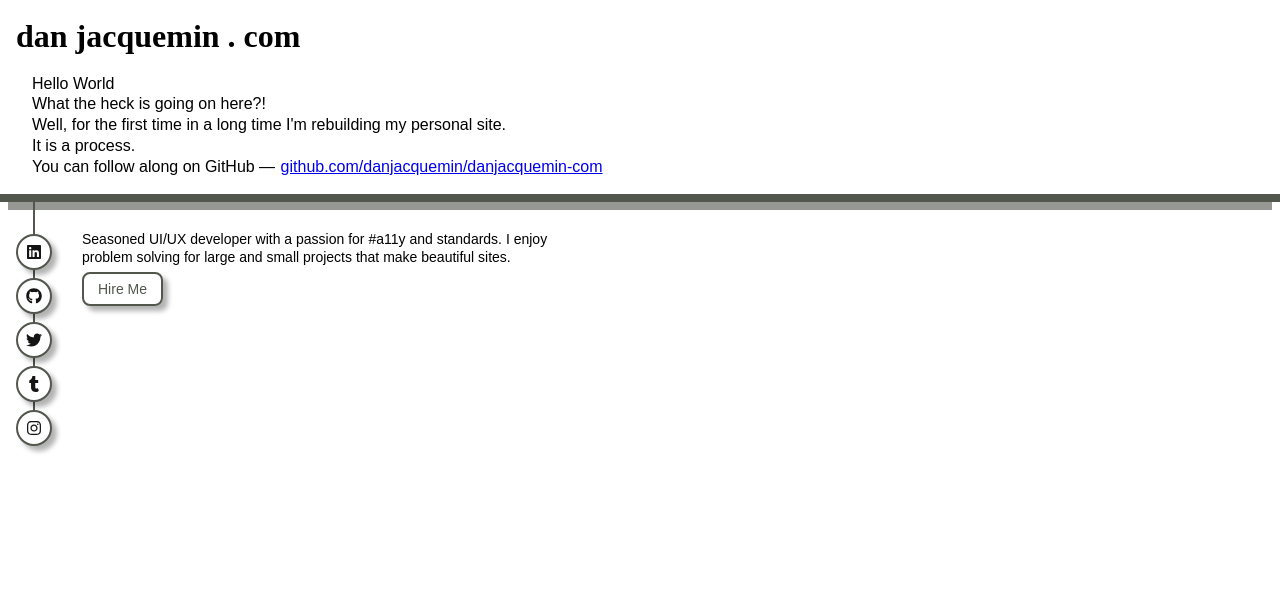
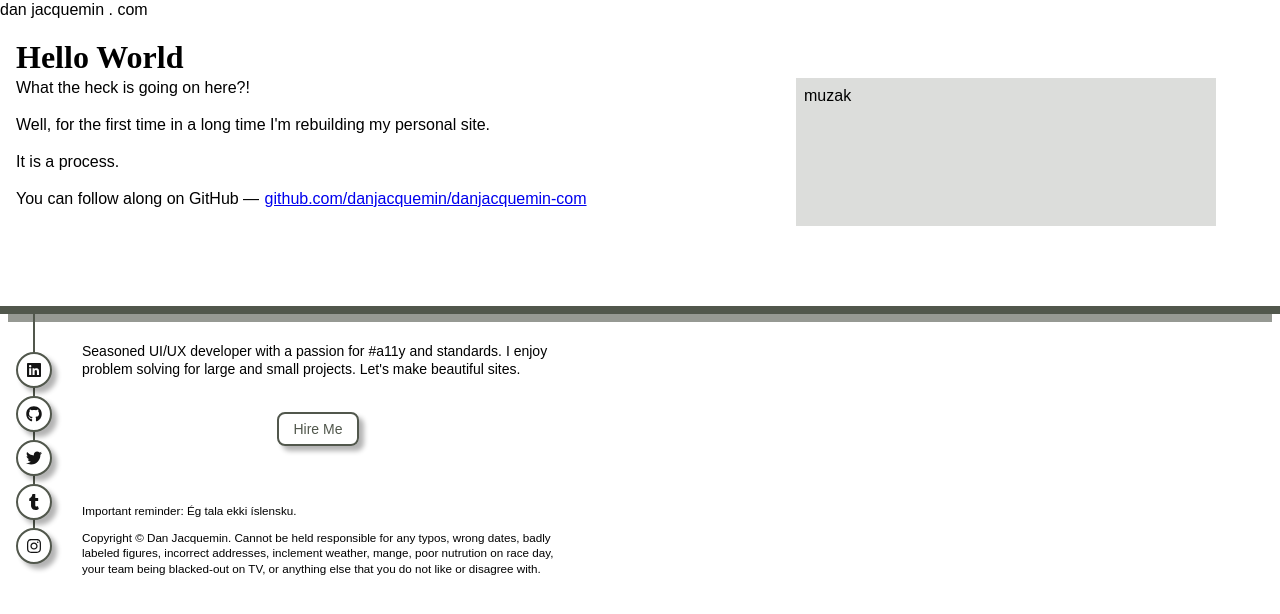
Before and after one commit to danjacquemin/danjacquemin-com, a Gatsby site: page / in a window 1280 px wide. Built offline with nearby package versions, Linux system fonts and the light colour scheme; Gatsby itself is replaced by a stand-in of ours.

Commit message:
footer clean up

```diff
--- a/src/components/footer.jsx
+++ b/src/components/footer.jsx
@@ -3,6 +3,19 @@ import Icons from "./Icons";
 import { Link } from "gatsby";
 
 import * as styles from "./footer.module.scss";
+
+// -- -- --
+
+const reminders = [
+  "Cape <i>does not</i> enable flight.",
+  "Call your mom.",
+  "2 oz white rum, ¾ oz lime juice, ¾ oz 1:1 simple syrup, <i>tiny</i> pinch of salt. Combine. Shake. Strain. Serve with a half slice of lime.",
+  "Stand up straight with your shoulders back.",
+  "Ég tala ekki íslensku.",
+  "Remember compliments you receive, forget the insults / If you succeed in doing this, tell me how",
+];
+
+// -- -- --
 
 const socialMedia = [
   {
@@ -27,7 +40,13 @@ const socialMedia = [
   },
 ];
 
+// -- -- --
+
 const Footer = ({ children }) => {
+  const randomReminder = () => {
+    return reminders[Math.floor(Math.random() * reminders.length)];
+  };
+
   return (
     <footer>
       <hr />
@@ -46,14 +65,27 @@ const Footer = ({ children }) => {
       <div className={styles.wrapContents}>
         <p>
           Seasoned UI/UX developer with a passion for <tt>#a11y</tt> and
-          standards. I enjoy problem solving for large and small projects that
+          standards. I enjoy problem solving for large and small projects. Let's
           make beautiful sites.
         </p>
-        <p>
+        <p className={styles.wrapHireMe}>
           <Link to="/hire-me" className="btn">
             Hire Me
           </Link>
         </p>
+        <div className={styles.wrapCya}>
+          <p>
+            Important reminder:{" "}
+            <span dangerouslySetInnerHTML={{ __html: randomReminder() }}></span>
+          </p>
+          <p>
+            Copyright <span aria-hidden="true">&copy;</span> Dan Jacquemin.
+            Cannot be held responsible for any typos, wrong dates, badly labeled
+            figures, incorrect addresses, inclement weather, mange, poor
+            nutrution on race day, your team being blacked-out on TV, or
+            anything else that you do not like or disagree with.
+          </p>
+        </div>
       </div>
     </footer>
   );
--- a/src/components/footer.module.scss
+++ b/src/components/footer.module.scss
@@ -52,6 +52,16 @@ footer {
 
 .wrapContents {
   padding: 1em;
+}
+
+.wrapHireMe {
+  margin: 3em 1em;
+  text-align: center;
+}
+
+.wrapCya {
+  padding-top: 2em;
+  font-size: smaller;
 }
 
 // -- -- -- -- --
--- a/src/components/layout.jsx
+++ b/src/components/layout.jsx
@@ -6,13 +6,11 @@ import "../styles/page.scss";
 
 function Layout({ pageTitle, children }) {
   return (
-    <div>
-      <main>
-        <h1>{pageTitle}</h1>
-        {children}
-      </main>
+    <>
+      <header>{pageTitle}</header>
+      <main>{children}</main>
       <Footer />
-    </div>
+    </>
   );
 }
 
--- a/src/pages/index.jsx
+++ b/src/pages/index.jsx
@@ -1,6 +1,8 @@
 import * as React from "react";
 import Layout from "../components/layout";
 import { Seo } from "../components/seo";
+
+import * as styles from "./index.module.scss";
 
 // -- -- --
 
@@ -11,19 +13,24 @@ const title = "dan jacquemin . com";
 const IndexPage = () => {
   return (
     <Layout pageTitle={title}>
-      <main>
-        <div>Hello World</div>
-        <div>
-          What the heck is going on here?! <br />
-          Well, for the first time in a long time I'm rebuilding my personal
-          site. <br />
-          It is a process. <br />
-          You can follow along on GitHub &mdash;{" "}
-          <a href="https://github.com/danjacquemin/danjacquemin-com">
-            github.com/danjacquemin/danjacquemin-com
-          </a>
+      <h1>Hello World</h1>
+      <div className={styles.wrapFlex}>
+        <div className={styles.wrapContents}>
+          <p>What the heck is going on here?!</p>
+          <p>
+            Well, for the first time in a long time I'm rebuilding my personal
+            site.
+          </p>
+          <p>It is a process.</p>
+          <p>
+            You can follow along on GitHub &mdash;{" "}
+            <a href="https://github.com/danjacquemin/danjacquemin-com">
+              github.com/danjacquemin/danjacquemin-com
+            </a>
+          </p>
         </div>
-      </main>
+        <aside className={styles.wrapAside}>muzak</aside>
+      </div>
     </Layout>
   );
 };
--- /dev/null
+++ b/src/pages/index.module.scss
@@ -0,0 +1,31 @@
+@use "../styles/variables.scss";
+
+// -- -- -- -- --
+
+.wrapFlex {
+}
+
+.wrapContents {
+}
+
+.wrapAside {
+}
+
+@media screen and (min-width: 768px) {
+  .wrapFlex {
+    display: flex;
+    justify-content: flex-start;
+    max-width: 1200px;
+  }
+
+  .wrapContents {
+    flex: 1;
+  }
+
+  .wrapAside {
+    flex: 1;
+    max-width: 420px;
+    padding: var(--px-8);
+    background-color: var(--tank-light-800);
+  }
+}
--- a/src/styles/page.scss
+++ b/src/styles/page.scss
@@ -20,7 +20,7 @@ p {
 }
 
 main {
-  margin: 1rem;
+  margin: 1rem 1rem 5rem;
 }
 
 a {
--- a/src/styles/variables.scss
+++ b/src/styles/variables.scss
@@ -1,6 +1,9 @@
 :root {
   --transition-duration: 0.2s;
   --transition-timing: ease-in;
+
+  --px-8: 0.5rem;
+  --px-10: 0.625rem;
 
   --icon-size: 1.5rem;
 
```
